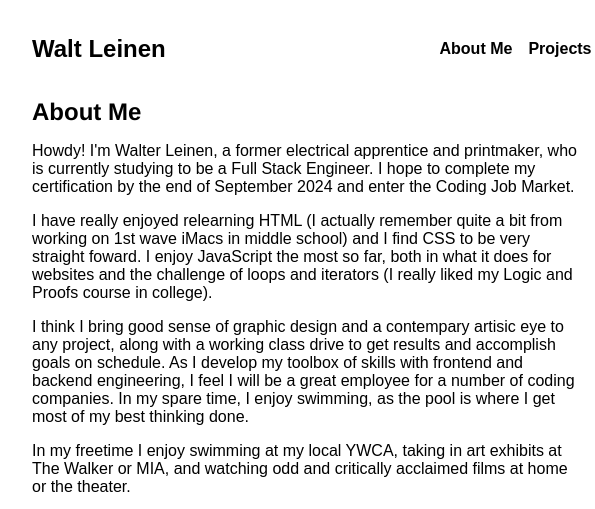
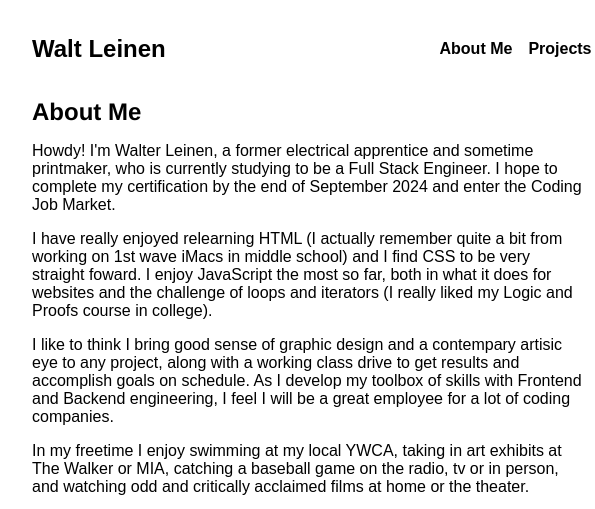
Before and after one commit to silverjump45/PP-Personal-Website, a plain HTML site: page index.html in a window 1280 px wide. Shown: the top 509 px of the page, 174-769 px from the left. Drawn offline with Linux system fonts and the light colour scheme; a web font is replaced by a local one.

Commit message:
Personal Photo Correction

```diff
--- a/index.html
+++ b/index.html
@@ -31,7 +31,7 @@
                 <div class="about-me-container">
                     <div class="about-me-text-container">
                         <h2>About Me</h2>
-                        <p>Howdy! I'm Walter Leinen, a former electrical apprentice and printmaker,
+                        <p>Howdy! I'm Walter Leinen, a former electrical apprentice and sometime printmaker,
                             who is currently studying to be a Full Stack Engineer. I hope to complete
                             my certification by the end of September 2024 and enter the Coding Job Market.
                         </p>
@@ -41,17 +41,17 @@
                             the challenge of loops and iterators (I really liked my Logic and Proofs
                             course in college).
                         </p>
-                        <p>I think I bring good sense of graphic design and a contempary artisic eye to
+                        <p>I like to think I bring good sense of graphic design and a contempary artisic eye to
                             any project, along with a working class drive to get results and accomplish goals
-                            on schedule. As I develop my toolbox of skills with frontend and backend engineering,
-                            I feel I will be a great employee for a number of coding companies. In my spare time, I
-                            enjoy swimming, as the pool is where I get most of my best thinking done.
+                            on schedule. As I develop my toolbox of skills with Frontend and Backend engineering,
+                            I feel I will be a great employee for a lot of coding companies.
                         </p>
                         <p>In my freetime I enjoy swimming at my local YWCA, taking in art exhibits at
-                            The Walker or MIA, and watching odd and critically acclaimed films at home or the theater.
+                            The Walker or MIA, catching a baseball game on the radio, tv or in person,
+                            and watching odd and critically acclaimed films at home or the theater.
                         </p>
                     </div>
-                    <img src="../PP Personal Website/resources/images/Photo for PP Personal Website.jpg" alt="A photo of Walt Leinen" class="portrait">
+                    <img src="../PP Personal Website/resources/images/'Photo for PP Personal Website.jpg'" alt="A photo of Walt Leinen" class="portrait">
                 </div>
                 <div class="about-me-imgs">
                     <img src="resources/images/swimming.jpg" class="slideshow-img">
@@ -85,6 +85,7 @@
                         <i class="fa-brands fa-js"></i>
                         <i class="fa-brands fa-github"></i>
                     </div>
+                    <p ><a id="codecademy-link" href="https://www.codecademy.com/profiles/SilverLeinen">My Codecademy Profile</a></p>
                     <p>BA in History, University of Minnesota Twin Cities, 2008</p>
                     <p>BA in Studio Art, University of Minnesota Twin Cities, 2008</p>
                     <p>Minor in Political Science, University of Minnesota Twin Cities, 2008</p>
```
